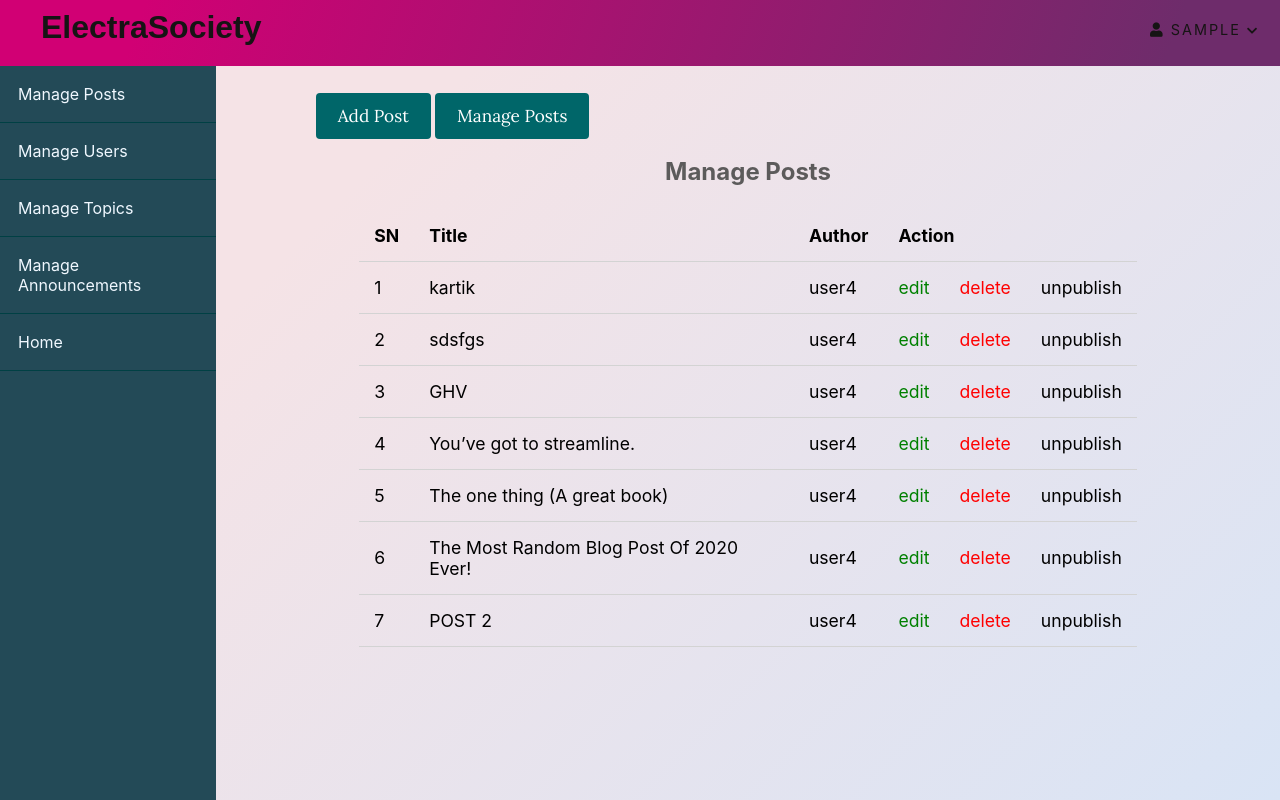
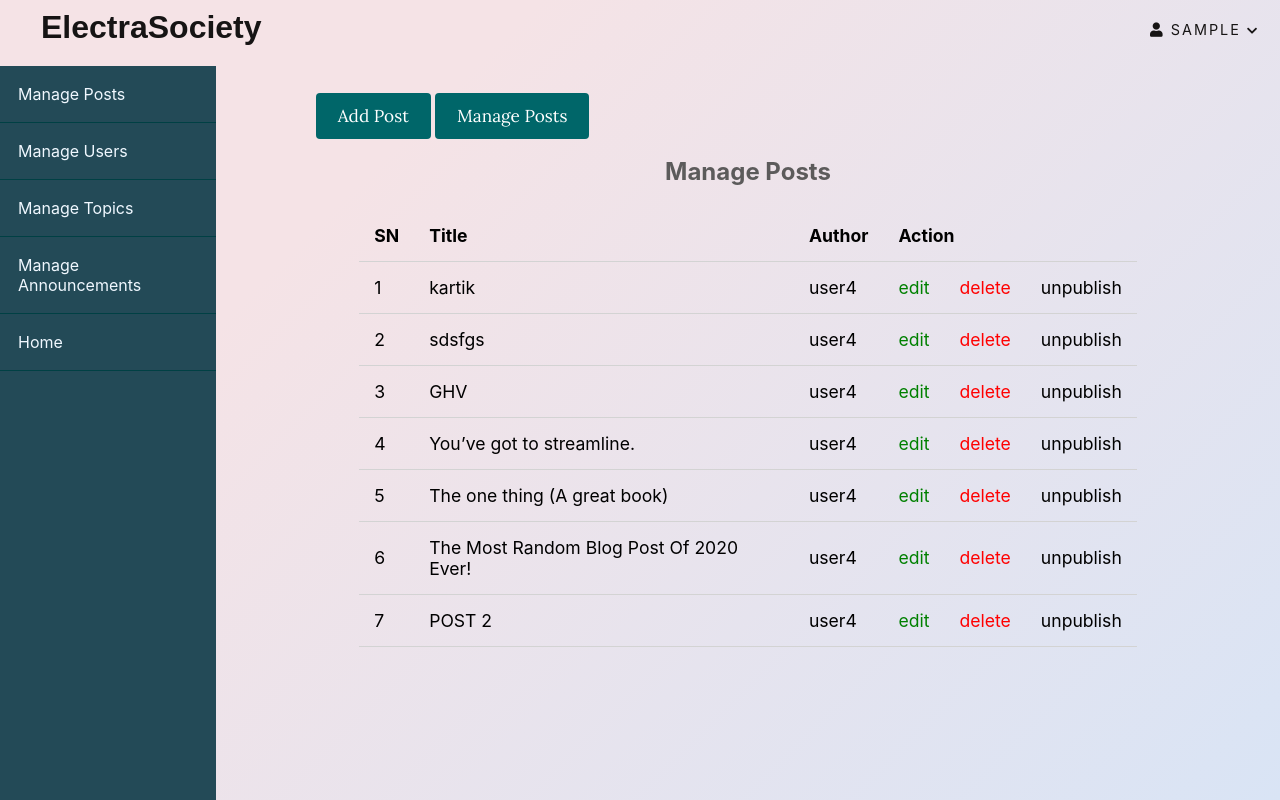
Before and after one commit to Kar2410/ElectraOfficial.github.io, a PHP site: page /ElectraDevMode/admin/posts/index.php in a window 1280 px wide. Run offline with PHP 8.4, Linux system fonts and the light colour scheme; the visitor is signed in with stand-in values (Sample User, id 1); data comes from the database, SQL or seed files in the repository; some libraries are stand-ins or nearby versions; some web fonts are replaced.

Commit message:
Removed admin navbar color

```diff
--- a/assets/css/admin.css
+++ b/assets/css/admin.css
@@ -1,5 +1,5 @@
 header {
-	background: linear-gradient( 109.6deg,  rgba(209,0,116,1) 11.2%, rgba(110,44,107,1) 91.1% ) !important;
+	/* background: linear-gradient( 109.6deg,  rgba(209,0,116,1) 11.2%, rgba(110,44,107,1) 91.1% ) !important; */
 }
 
 .admin-wrapper {
```
